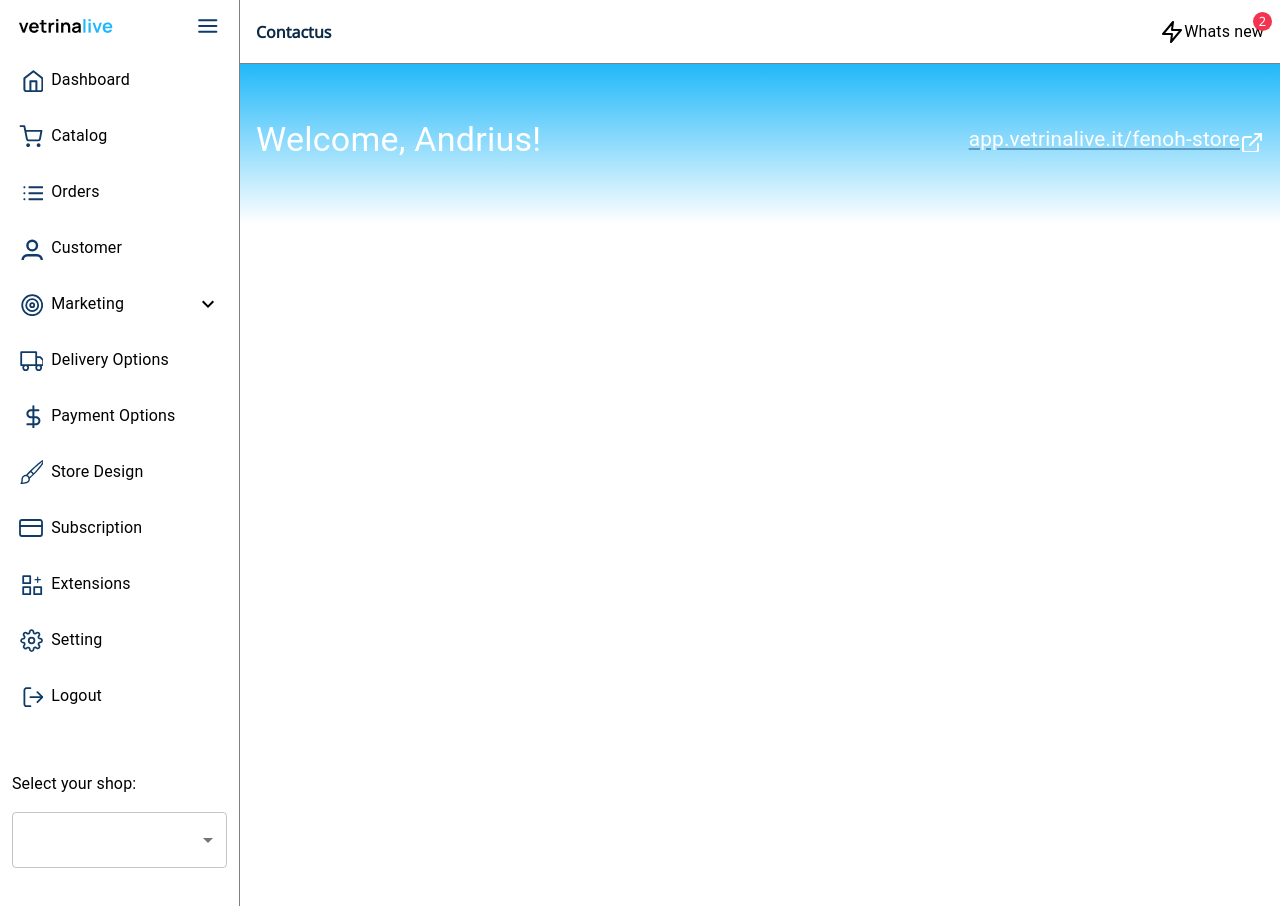
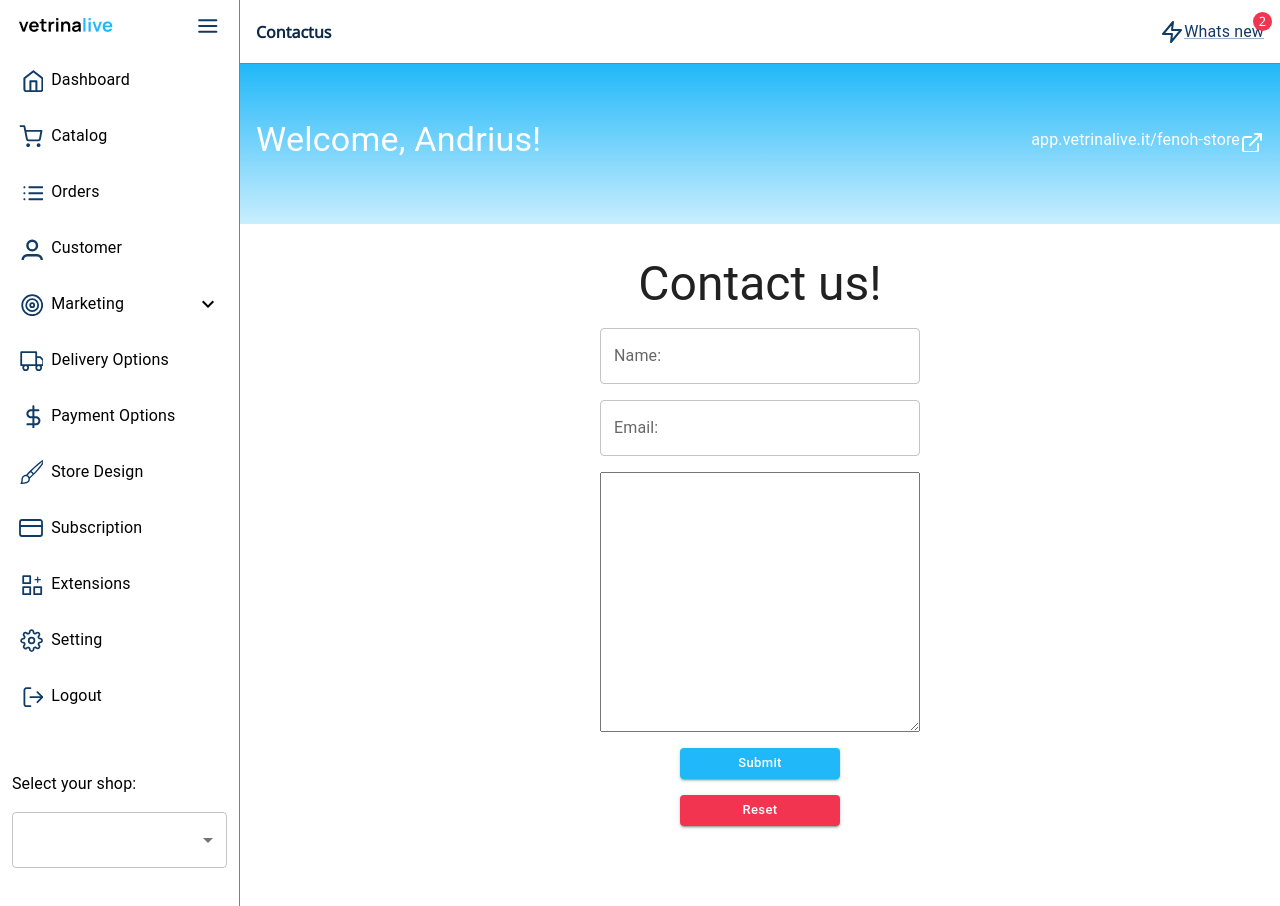
Before and after one commit to andriusdulevicius/ld-assigment, a React (Create React App) app: page /page/contactus in a window 1280 px wide. Shown: the top 906 px of the page. Built offline with nearby package versions, Linux system fonts and the light colour scheme.

Commit message:
more style changes to match the mockup

```diff
--- a/src/components/Dashboard/CustomerSupportCard.jsx
+++ b/src/components/Dashboard/CustomerSupportCard.jsx
@@ -5,7 +5,7 @@ import { Image } from 'mui-image';
 import andriusPhoto from '../../assets/images/img.jpg';
 import simonePhoto from '../../assets/images/simone.jpg';
 import PrimaryButton from '../Reusables/PrimaryButton';
-import { Navigate } from 'react-router-dom';
+import { useNavigate } from 'react-router-dom';
 import { withHeader } from '../Hoc';
 
 const specialists = [
@@ -14,6 +14,7 @@ const specialists = [
 ];
 
 const CustomerSupportCard = () => {
+  const navigate = useNavigate();
   const classes = useStyles();
 
   return (
@@ -27,7 +28,7 @@ const CustomerSupportCard = () => {
         </Box>
       ))}
       <Box className={classes.btn}>
-        <PrimaryButton onClick={() => Navigate('/page/contacts')}>Contact us</PrimaryButton>
+        <PrimaryButton onClick={() => navigate('/page/contactus')}>Contact us</PrimaryButton>
       </Box>
     </Box>
   );
--- a/src/components/Dashboard/InviteFriendCard.jsx
+++ b/src/components/Dashboard/InviteFriendCard.jsx
@@ -10,7 +10,7 @@ const InviteFriendCard = () => {
   return (
     <Box className={classes.wrapper}>
       <Typography className={classes.inviteFriend}>
-        <Typography color={success} component='span' className={classes.inviteFriend}>
+        <Typography component='span' className={classes.greenText}>
           Receive 50 products
         </Typography>
         {} by inviting a friend who subscribes to a plan. Your friend will receive a 30% discount coupon valid for any
@@ -22,12 +22,16 @@ const InviteFriendCard = () => {
 
 export default withHeader(withFooter(InviteFriendCard));
 
-const useStyles = makeStyles({
+const useStyles = makeStyles((theme) => ({
   wrapper: {
     padding: '1rem',
   },
   inviteFriend: {
     variant: 'subtitle1',
-    fontWeight: 600,
+    fontWeight: 500,
+    color: theme.palette.primary.main,
   },
-});
+  greenText: {
+    color: theme.palette.success.main,
+  },
+}));
--- a/src/components/Dashboard/OrdersCard.jsx
+++ b/src/components/Dashboard/OrdersCard.jsx
@@ -68,6 +68,7 @@ const useStyles = makeStyles((theme) => ({
   },
   blue: {
     color: theme.palette.primary.main,
+    fontWeight: 500,
   },
   gray: {
     color: theme.palette.darkGray.main,
--- a/src/components/Header.jsx
+++ b/src/components/Header.jsx
@@ -32,11 +32,13 @@ const Header = ({ page }) => {
           {page}
         </Grid>
         <Grid item>
-          <Box className={classes.whatsNewBox}>
-            <Zap />
-            <Typography>Whats new</Typography>
-            <Box className={classes.notification}>2</Box>
-          </Box>
+          <Link href='/'>
+            <Box className={classes.whatsNewBox}>
+              <Zap />
+              <Typography>Whats new</Typography>
+              <Box className={classes.notification}>2</Box>
+            </Box>
+          </Link>
         </Grid>
       </Grid>
       <Box className={classes.hero}>
@@ -45,7 +47,7 @@ const Header = ({ page }) => {
         </Typography>
         <Link
           className={classes.heroLink}
-          to='app.vetrinalive.it/fenoh-store'
+          href='app.vetrinalive.it/fenoh-store'
           sx={{ display: { xs: 'none', md: 'block' } }}
         >
           <Box className={classes.heroLinkBox}>
@@ -74,7 +76,7 @@ const useStyles = makeStyles((theme) => ({
     color: theme.palette.primary.dark,
   },
   hero: {
-    background: `linear-gradient(0deg, ${theme.palette.white.main} 0%, ${theme.palette.secondary.main} 100%)`,
+    background: `linear-gradient(180deg, ${theme.palette.secondary.main} 0%, rgba(33, 184, 249, 0) 132%)`,
     width: '100%',
     height: '10rem',
     display: 'flex',
@@ -83,6 +85,13 @@ const useStyles = makeStyles((theme) => ({
     padding: '2.5rem 1rem 3rem 1rem',
     margin: '0',
     color: theme.palette.white.main,
+    '& .MuiLink-root': {
+      color: theme.palette.white.main,
+      textDecoration: 'none',
+      '& :hover': {
+        color: theme.palette.darkGray.main,
+      },
+    },
   },
   sidebar: {
     position: 'absolute',
@@ -110,15 +119,12 @@ const useStyles = makeStyles((theme) => ({
     fontSize: '0.8rem',
     textAlign: 'center',
   },
-  heroLink: {
-    color: 'inherit',
-  },
   heroLinkBox: {
     display: 'flex',
     alignItems: 'center',
-    color: theme.palette.white.main,
+    color: 'inherit',
   },
   heroLinkText: {
-    fontSize: '1.3rem',
+    fontSize: '1rem',
   },
 }));
--- a/src/components/Hoc/withFooter.js
+++ b/src/components/Hoc/withFooter.js
@@ -6,7 +6,6 @@ import { Box } from '@mui/material';
 export const withFooter = (Component) => {
   const NewComponent = (props) => {
     const { footerLink } = props;
-    console.log('footerLink', { ...footerLink });
     const classes = useStyles();
 
     return (
@@ -23,8 +22,8 @@ export const withFooter = (Component) => {
   return NewComponent;
 };
 
-const useStyles = makeStyles((theme) => ({
+const useStyles = makeStyles({
   bottomLink: {
     padding: '1rem',
   },
-}));
+});
--- a/src/components/Hoc/withHeader.js
+++ b/src/components/Hoc/withHeader.js
@@ -19,7 +19,7 @@ export const withHeader = (Component) => {
           </Box>
           {link && (
             <Typography variant='subtitle1' component='span'>
-              <Link href={link} className={classes.link}>
+              <Link href={link} className={classes.link} color='secondary'>
                 Visit our blog <ExternalLink />
               </Link>
             </Typography>
@@ -52,6 +52,5 @@ const useStyles = makeStyles((theme) => ({
   },
   link: {
     cursor: 'pointer',
-    color: theme.palette.secondary.main,
   },
 }));
--- a/src/components/Layout.jsx
+++ b/src/components/Layout.jsx
@@ -5,6 +5,7 @@ import { Grid, Box } from '@mui/material';
 import { Routes, Route, useLocation } from 'react-router-dom';
 import Dashboard from '../pages/Dashboard';
 import Example from './../pages/Example';
+import { ContactUs } from './../pages/ContactUs';
 
 const Layout = () => {
   const location = useLocation();
@@ -36,6 +37,7 @@ const Layout = () => {
             <Route path='/page/setting' element={<Example />} />
             <Route path='/page/logout' element={<Example />} />
             <Route path='/page/inviteFriend' element={<Example />} />
+            <Route path='/page/contactus' element={<ContactUs />} />
           </Routes>
         </Box>
       </Grid>
--- a/src/components/Reusables/PrimaryButton.jsx
+++ b/src/components/Reusables/PrimaryButton.jsx
@@ -2,10 +2,10 @@ import React from 'react';
 import { Button } from '@mui/material';
 import { makeStyles } from '@mui/styles';
 
-const PrimaryButton = ({ children, onClick }) => {
+const PrimaryButton = ({ children, onClick, ...rest }) => {
   const classes = useStyles();
   return (
-    <Button color='secondary' onClick={onClick} variant='contained' size='small' className={classes.primaryButton}>
+    <Button onClick={onClick} variant='contained' size='small' className={classes.primaryButton} {...rest}>
       {children}
     </Button>
   );
@@ -18,5 +18,6 @@ const useStyles = makeStyles((theme) => ({
     color: theme.palette.white.main,
     backgroundColor: theme.palette.secondary.main,
     padding: '0.6rem',
+    textTransform: 'none',
   },
 }));
--- a/src/components/Sidebar/Sidebar.jsx
+++ b/src/components/Sidebar/Sidebar.jsx
@@ -1,7 +1,7 @@
 import React from 'react';
 import { makeStyles } from '@mui/styles';
 import { useGlobalState } from '../../context';
-import { Button, Grid, Box } from '@mui/material';
+import { Button, Grid, Box, Link } from '@mui/material';
 import ShopSelection from './ShopSelection.jsx';
 import logo from '../../assets/images/logo.png';
 import { BurgerMenu } from '../../assets/icons/BurgerMenu';
@@ -29,7 +29,11 @@ const Sidebar = ({ mobile, customAction }) => {
       className={classes.wrapper}
     >
       <Box display='flex' justifyContent={menuCollapsed ? 'start' : 'space-between'} className={classes.header}>
-        {!menuCollapsed && <img src={logo} alt='Logo' className={classes.image} />}
+        {!menuCollapsed && (
+          <Link href='#' className={classes.link}>
+            <img src={logo} alt='Logo' className={classes.image} />
+          </Link>
+        )}
         <Button onClick={toggleMenu} color='secondary' className={classes.burgerButton}>
           <BurgerMenu color='primary' />
         </Button>
@@ -53,8 +57,12 @@ const useStyles = makeStyles({
   },
   header: {
     padding: '.5rem .7rem',
+    alignItems: 'center',
   },
   burgerButton: {
     minWidth: 0,
   },
+  link: {
+    cursor: 'pointer',
+  },
 });
--- /dev/null
+++ b/src/pages/ContactUs.jsx
@@ -0,0 +1,79 @@
+import React, { useState } from 'react';
+import { useNavigate } from 'react-router-dom';
+import { TextField, Typography, Paper, TextareaAutosize } from '@mui/material';
+import PrimaryButton from '../components/Reusables/PrimaryButton';
+import { makeStyles } from '@mui/styles';
+
+export const ContactUs = () => {
+  const navigate = useNavigate();
+  const [name, setName] = useState('');
+  const [email, setEmail] = useState('');
+  const [message, setMessage] = useState('');
+
+  const classes = useStyles();
+
+  const handleSubmit = () => navigate('/');
+
+  const handleReset = () => {
+    setName('');
+    setEmail('');
+    setMessage('');
+  };
+
+  return (
+    <Paper className={classes.form}>
+      <Typography variant='h3' component='h5'>
+        Contact us!
+      </Typography>
+
+      <TextField onChange={(e) => setName(e.target.value)} value={name} label={'Name:'} className={classes.input} />
+      <TextField onChange={(e) => setEmail(e.target.value)} value={email} label={'Email:'} className={classes.input} />
+      <TextareaAutosize
+        onChange={(e) => setMessage(e.target.value)}
+        value={message}
+        label={'Message:'}
+        className={classes.message}
+      />
+
+      <PrimaryButton onClick={handleSubmit} className={classes.btn}>
+        Submit
+      </PrimaryButton>
+      <PrimaryButton onClick={handleReset} className={classes.btnDanger}>
+        Reset
+      </PrimaryButton>
+    </Paper>
+  );
+};
+
+const useStyles = makeStyles((theme) => ({
+  form: {
+    display: 'flex',
+    flexDirection: 'column',
+    alignItems: 'center',
+    padding: '1rem',
+    gap: '1rem',
+    boxShadow: 'none',
+  },
+  message: {
+    padding: '0.625rem',
+    maxWidth: '20rem',
+    width: '100%',
+    lineHeight: '1.5rem',
+    fontSize: '1rem',
+    minHeight: '15rem',
+  },
+  input: {
+    maxWidth: '20rem',
+    width: '100%',
+  },
+  btn: {
+    width: '10rem',
+    backgroundColor: theme.palette.secondary.main,
+    textTransform: 'none',
+  },
+  btnDanger: {
+    width: '10rem',
+    backgroundColor: theme.palette.danger.main,
+    textTransform: 'none',
+  },
+}));
```
